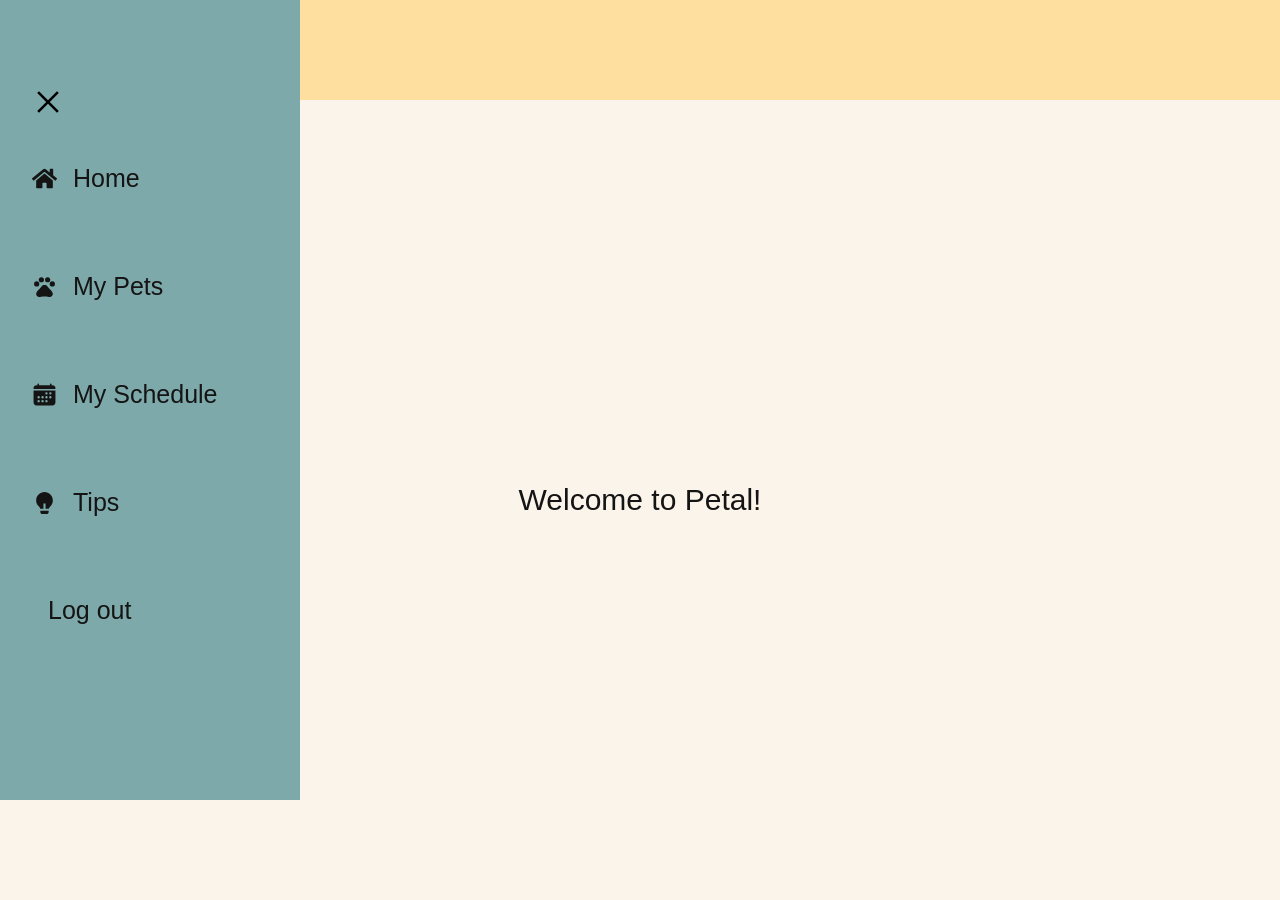
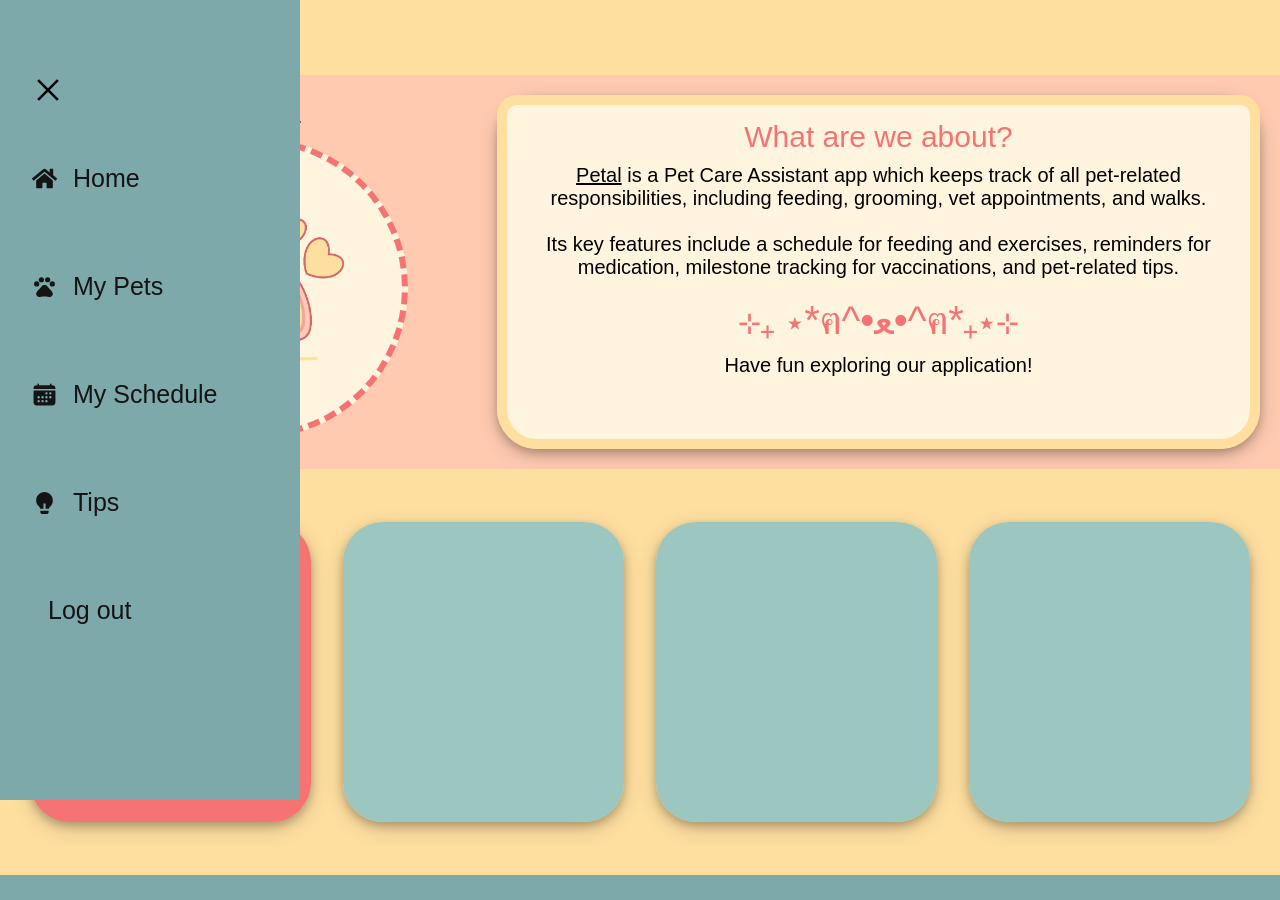
Before and after one commit to shanwhite/petal, a React (Create React App) app in the folder petal/: page /home in a window 1280 px wide. After the commit the page ends 875 px from the top, so only its background shows below. Built offline with nearby package versions, Linux system fonts and the light colour scheme; no server answers; a web font is replaced by a local one.

Commit message:
Updated css for home

```diff
--- a/petal/src/index.css
+++ b/petal/src/index.css
@@ -13,14 +13,13 @@
 body
 {
   background-color: #7ea9aa;
-  background: linear-gradient(#7ea9aa 40%, #D5EDEE 100%);
   height: 100vh;
   width: 100vw;
 
 }
 
 /* General CSS for all the pages*/
-.home, .pets, .schedule, .tips {
+ .pets, .schedule, .tips {
   display: flex;
   height: 100vh;
   width: 100vw;
@@ -46,9 +45,210 @@ body
   background: transparent;
 }
 
+.home {
+  position: relative;
+  display: flex;
+  flex-direction: column;
+  height: 100vh;
+  width: 100vw;
+  background-color: #fbf4ea;
+}
+
+.banner{
+  background-color: hwb(20 69% 0%);
+  width: 100vw;
+  height: 1000px;
+  display: flex;
+  justify-content:center;
+  align-items: center;
+  padding: 20px;
+}
+
+.logo-text-container{
+  width:100%;
+  height:100%;
+  display: flex;
+  justify-content: center;
+  align-items: center;
+}
+
+ .welcome{
+  display:flex;
+  align-items: center;
+  justify-content: center;
+  font-size: 50px;
+}
+
+.logo{
+  width: 300px;
+  height: 300px;
+  background-color: #fff4de;
+  border-radius: 100%;
+  border-style: dashed;
+  border-color: #f57373;
+  border-width: 6px;
+  margin-top: 10px;
+}
+
+.logoContainer{
+  width: 500px;
+  height: 100%;
+  flex-direction: column;
+  display: flex;
+  align-items: center;
+  justify-content: center;
+}
+
+.logoContainer h1{
+  width: 500px;
+  text-align: center;
+  font-size: 40px;
+  color: #cb5f5f;
+}
+
+
+.rectangle{
+  width: 800px;
+  height: 100%;
+  background-color: #FFDFA0;
+  border-radius: 40px;
+  display: flex;
+  flex-direction: column;
+  box-shadow: 0 4px 8px 0 rgba(0, 0, 0, 0.2), 0 6px 20px 0 rgba(0, 0, 0, 0.19);
+
+}
+
+.innerRectangle{
+  width: 100%;
+  height: 100%;
+  background-color: #fff4de;
+  border-top-right-radius: 20px;
+  border-top-left-radius: 20px;
+  border-bottom-right-radius: 40px;
+  border-bottom-left-radius: 40px;
+  border: 10px solid #FFDFA0;
+  padding:15px;
+  display: flex;
+  flex-direction: column;
+  text-align: center;
+
+}
+
+.innerRectangle p{
+  margin-top:10px;
+
+}
+
+.innerRectangle h1{
+  color: #f57373;
+}
+
+.cat{
+  font-size: 40px;
+  color: #f57373;
+}
+
+
+.banner2{
+  background-color: #FFDFA0;
+  width: 100vw;
+  height: 1000px;
+  display: flex;
+  justify-content:center;
+  align-items: center;
+  gap: 2rem;
+  padding: 30px;
+}
+
+.rectangle2{
+  position: absolute;
+  width: 400px;
+  height: 300px;
+  background-color: #8ec4c5e0;
+  border-radius: 40px;
+  position:relative;
+  display: flex;
+  flex-direction: column;
+  overflow-wrap: break-word;
+  box-shadow: 0 4px 8px 0 rgba(0, 0, 0, 0.2), 0 6px 20px 0 rgba(0, 0, 0, 0.19);
+
+}
+
+.innerRectangle1 p{
+  margin-top: 10px;
+  font-size: 20px;
+  color: black;
+  text-align: center;
+  padding:10px;
+  font-weight: 350;
+
+}
+
+.innerRectangle1 h1{
+  font-size: 35px;
+  color: #f57373;
+  text-align: center;
+  margin-top: 5px;
+  font-weight: 300;
+  background-color: #fff4de;
+  border-top-right-radius: 20px;
+  border-top-left-radius: 20px;
+  border-bottom-right-radius: 20px;
+  border-bottom-left-radius: 20px;
+  width: 500px;
+
+}
+
+.innerRectangle1{
+  width: 100%;
+  height: 230px;
+  border-top-right-radius: 20px;
+  border-top-left-radius: 20px;
+  border-bottom-right-radius: 20px;
+  border-bottom-left-radius: 20px;
+  border: 10px solid #FFDFA0;
+  bottom:0;
+  display: flex;
+  align-items: center;
+  flex-direction: column;
+}
+
+.square{
+  display: flex;
+  align-items: center;
+  justify-content: center;
+  width: 400px;
+  height: 300px;
+  background-color:#f57373;
+  text-align: center;
+  position: absolute;
+  width: 400px;
+  height: 300px;
+  border-radius: 40px;
+  position:relative;
+  display: flex;
+  flex-direction: column;
+  box-shadow: 0 4px 8px 0 rgba(0, 0, 0, 0.2), 0 6px 20px 0 rgba(0, 0, 0, 0.19);
+}
+
+.square h1{
+  color: rgba(255, 255, 255, 0.854);
+}
+
+.searchbox h1{
+  color: #f57373;
+  font-weight:300;
+
+}
+
+.search{
+  width:40px;
+  height:40px;
+}
+
 .navbar {   /*horizontal line at top of screen */
   background: #FFDFA0;
-  height: 200px;
+  height: 150px;
   width: 100vw;
   display: flex;
   justify-content: flex-start;
@@ -57,7 +257,7 @@ body
 
 /* The hamburger icon */
 .menu-bars {
-  margin-top: 7rem;
+  margin-top: 5.5rem;
   margin-left: 2rem;
   font-size: 2rem;
   background: none;
--- a/petal/src/pages/index.js
+++ b/petal/src/pages/index.js
@@ -1,10 +1,58 @@
 import React from "react";
+import Logo from '../images/logo1.png';
+import Search from '../images/icons8-search-96.png';
+import {auth, db} from "../components/firebase";
+import {doc, getDoc} from "firebase/firestore";
+import { useEffect, useState} from "react";
 
 function Home() {
+    const [userDetails, setUserDetails] = useState(null);
+
+    const fetchUserData= async () => {
+        auth.onAuthStateChanged(async (user) => {
+            console.log(user);
+            const docRef=doc(db, "Users", user.uid);
+            const docSnap=await getDoc(docRef);
+            //If there exists data, retrieve the data
+            if(docSnap.exists()){
+                setUserDetails(docSnap.data());
+                console.log(docSnap.data())
+            }
+            else{
+                console.log("User is not logged in");
+            }
+        })};
+
+    useEffect(()=>{
+        fetchUserData();
+    },[]);
+
     return (
-        <div className="home">
-            <h1>Welcome to Petal!</h1>
-        </div>
+    <div className="home">
+            <section className="banner">
+                <div className="logo-text-container">
+                    <div className="logoContainer">
+                        {userDetails ? (<div className="welcome"><h1>𑁍ࠬܓWelcome {userDetails.username}</h1></div> ):(<p>Loading...</p>)}
+                        <img src={Logo} alt="logo" className="logo"/>
+                    </div>
+                    <div className="rectangle">
+                        <div className="innerRectangle">
+                        <h1>What are we about?</h1>
+                        <p><u>Petal</u> is a Pet Care Assistant app which keeps track of all pet-related responsibilities, including feeding, grooming, vet appointments, and walks.<br /><br />
+                        Its key features include a schedule for feeding and exercises, reminders for medication, milestone tracking for vaccinations, and pet-related tips.</p><br/>
+                        <div className="cat">⊹₊ ⋆*ฅ^•ﻌ•^ฅ*₊⋆⊹</div>
+                        <p>Have fun exploring our application!</p>
+                        </div>
+                    </div>
+                </div>
+            </section>
+        <section className="banner2">
+            <div className="square"><h1>How it works</h1></div>
+            <div className="rectangle2"></div>
+            <div className="rectangle2"></div>
+            <div className="rectangle2"></div>
+        </section>
+    </div>
     );
 };
 
```
Also changed, not shown: petal/src/images/icons8-search-96.png (added), petal/src/images/logo1.png (added).
